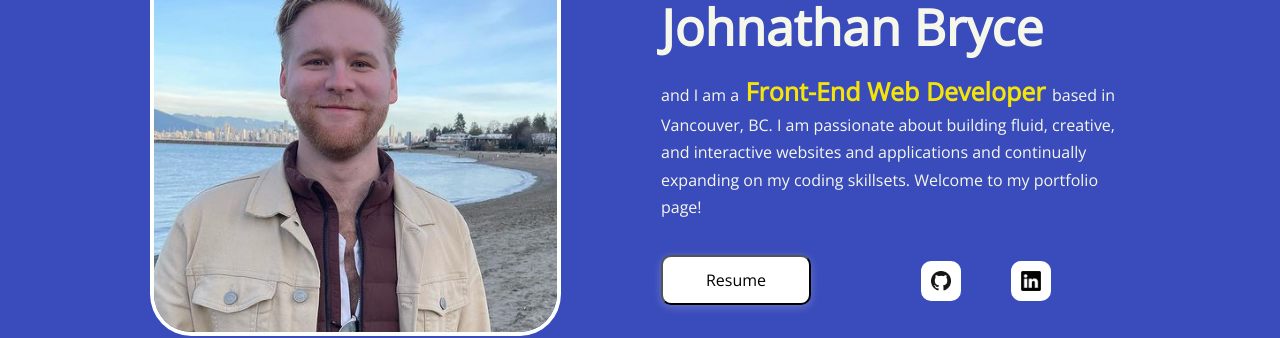
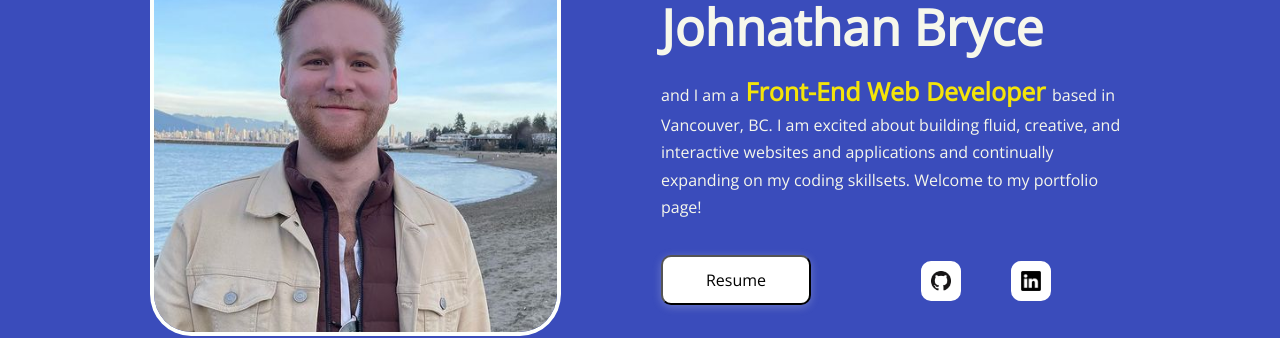
Before and after one commit to johnathanbryce/jbryce-portfolio, a React (Create React App) app: page / in a window 1280 px wide. Shown: the part 241-579 px from the top of the page. Built offline with nearby package versions, Linux system fonts and the light colour scheme.

Commit message:
updated bio pic on smaller screens

```diff
--- a/src/components/Layout/About.js
+++ b/src/components/Layout/About.js
@@ -33,9 +33,9 @@ const About = () => {
           <p data-aos="fade-right">
             and I am a
             <span className={classes.highlight}> Front-End Web Developer </span>
-            based in Vancouver, BC. I am passionate about building fluid,
-            creative, and interactive websites and applications and continually
-            expanding on my coding skillsets. Welcome to my portfolio page!
+            based in Vancouver, BC. I am excited about building fluid, creative,
+            and interactive websites and applications and continually expanding
+            on my coding skillsets. Welcome to my portfolio page!
           </p>
           <div className={classes.btn__container} data-aos="fade-right">
             <button className={classes.resume__btn}>
--- a/src/components/Layout/About.module.css
+++ b/src/components/Layout/About.module.css
@@ -187,6 +187,7 @@ a {
     margin-top: 1.5rem;
     height: 18rem;
     width: 100%;
+    height: 100%;
   }
 
   .scrolldown {
```
